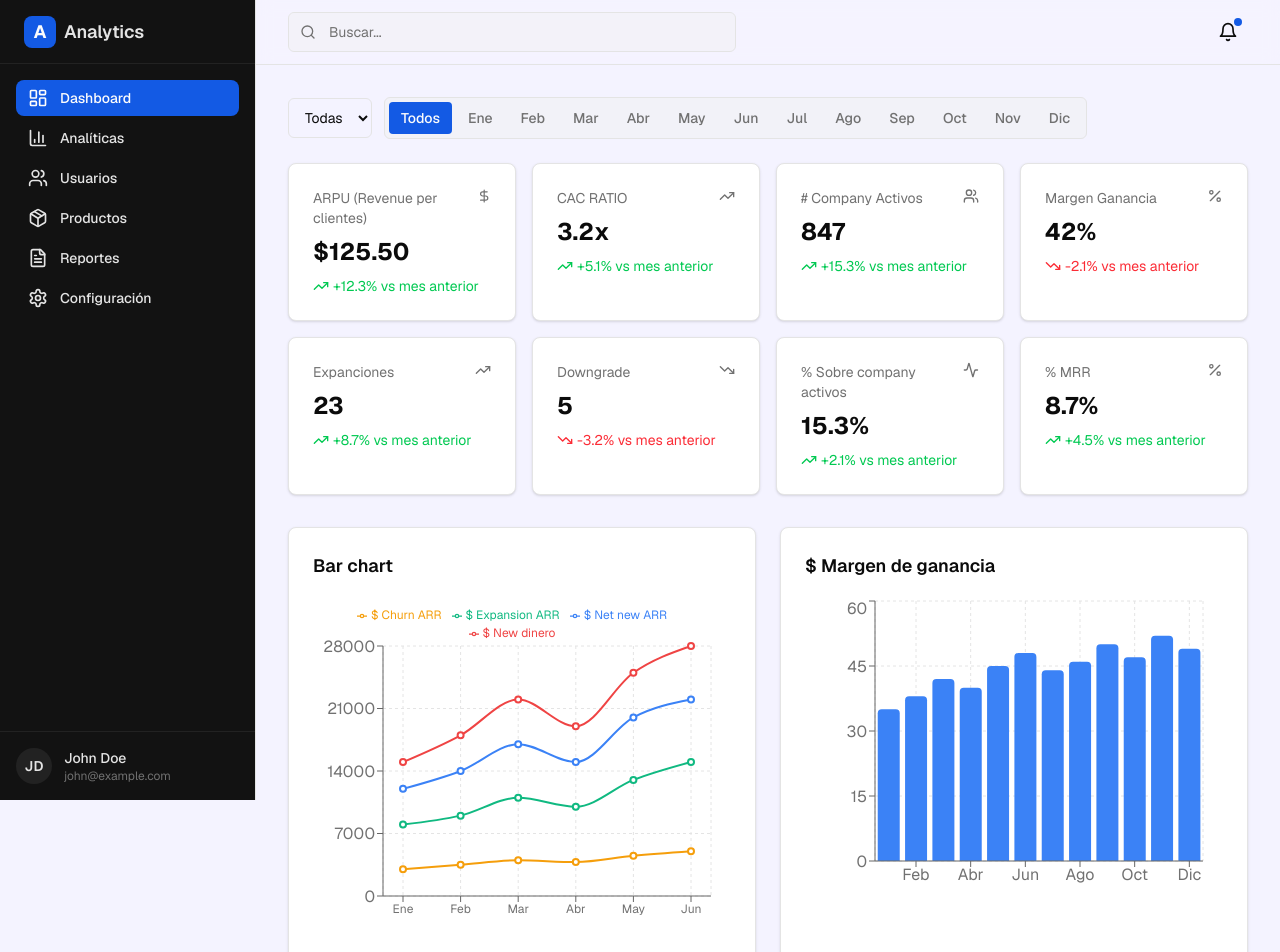
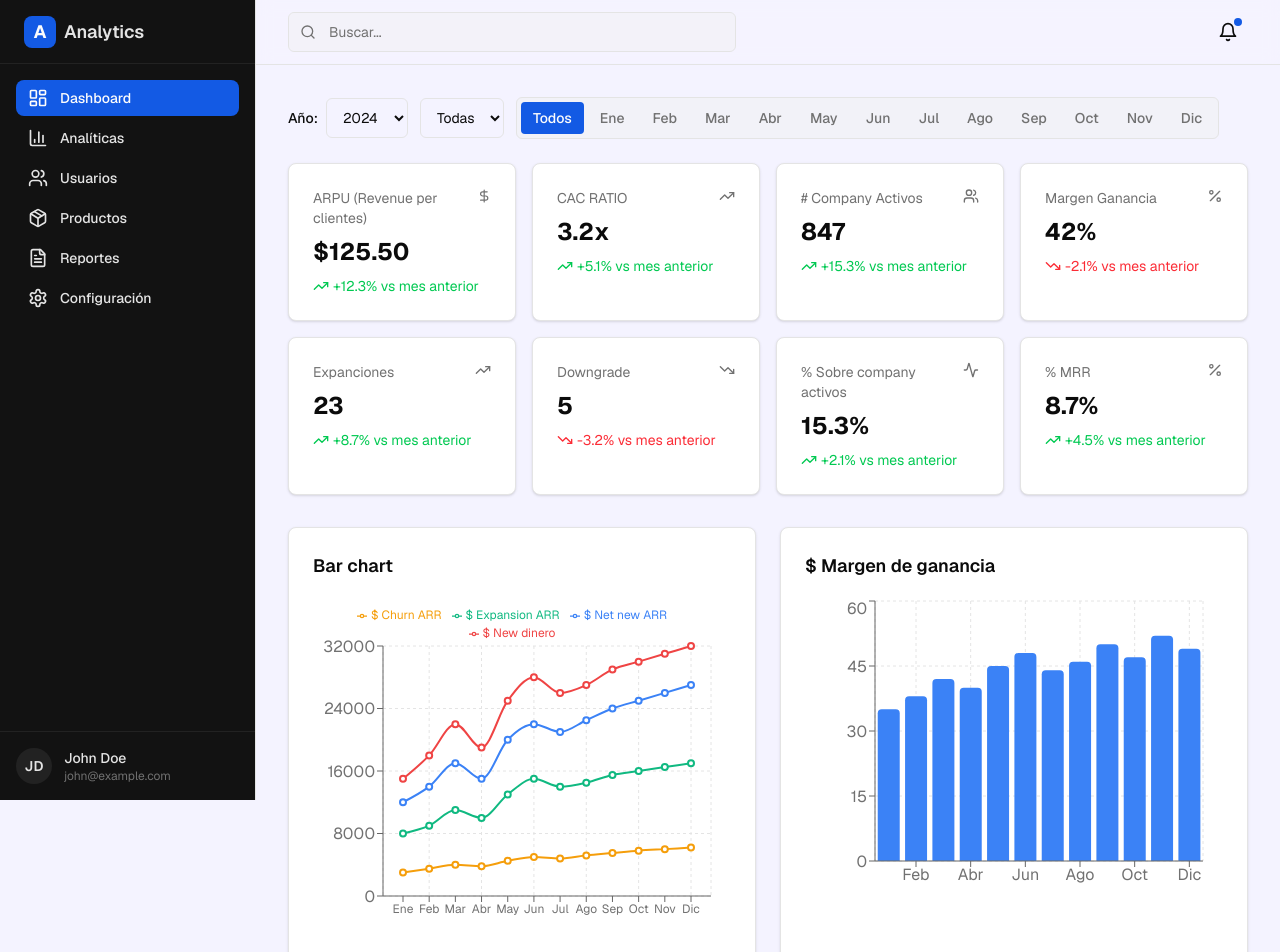
Before and after one commit to AndresMar59/Jobbi_dashboard_Next, a Next.js app: page /dashboard in a window 1280 px wide. Shown: the top 952 px of the page. Built offline with nearby package versions, Linux system fonts and the light colour scheme.

Commit message:
feat: extend data to December and add year filter in dashboard
Extend all chart data to December and add year selector in dashboard filters.

#VERCEL_SKIP

Co-authored-by: null <229854386+AndresMar59@users.noreply.github.com>

```diff
--- a/components/dashboard/arr-metrics-chart.tsx
+++ b/components/dashboard/arr-metrics-chart.tsx
@@ -9,6 +9,12 @@ const data = [
   { mes: "Abr", newDinero: 19000, netNewARR: 15000, expansionARR: 10000, churnARR: 3800 },
   { mes: "May", newDinero: 25000, netNewARR: 20000, expansionARR: 13000, churnARR: 4500 },
   { mes: "Jun", newDinero: 28000, netNewARR: 22000, expansionARR: 15000, churnARR: 5000 },
+  { mes: "Jul", newDinero: 26000, netNewARR: 21000, expansionARR: 14000, churnARR: 4800 },
+  { mes: "Ago", newDinero: 27000, netNewARR: 22500, expansionARR: 14500, churnARR: 5200 },
+  { mes: "Sep", newDinero: 29000, netNewARR: 24000, expansionARR: 15500, churnARR: 5500 },
+  { mes: "Oct", newDinero: 30000, netNewARR: 25000, expansionARR: 16000, churnARR: 5800 },
+  { mes: "Nov", newDinero: 31000, netNewARR: 26000, expansionARR: 16500, churnARR: 6000 },
+  { mes: "Dic", newDinero: 32000, netNewARR: 27000, expansionARR: 17000, churnARR: 6200 },
 ]
 
 export function ARRMetricsChart() {
--- a/components/dashboard/dashboard-filters.tsx
+++ b/components/dashboard/dashboard-filters.tsx
@@ -4,10 +4,27 @@ import { useState } from "react"
 
 export function DashboardFilters() {
   const [selectedMonth, setSelectedMonth] = useState("Todos")
+  const [selectedYear, setSelectedYear] = useState("2024")
   const months = ["Todos", "Ene", "Feb", "Mar", "Abr", "May", "Jun", "Jul", "Ago", "Sep", "Oct", "Nov", "Dic"]
+  const years = ["2022", "2023", "2024", "2025"]
 
   return (
     <div className="mb-6 flex flex-wrap gap-3">
+      <div className="flex items-center gap-2">
+        <label className="text-sm font-medium text-foreground">Año:</label>
+        <select
+          value={selectedYear}
+          onChange={(e) => setSelectedYear(e.target.value)}
+          className="h-10 rounded-md border border-input bg-background px-3 py-2 text-sm ring-offset-background focus-visible:outline-none focus-visible:ring-2 focus-visible:ring-ring focus-visible:ring-offset-2"
+        >
+          {years.map((year) => (
+            <option key={year} value={year}>
+              {year}
+            </option>
+          ))}
+        </select>
+      </div>
+
       {/* Filtro de fechas */}
       <div className="flex items-center gap-2">
         <select className="h-10 rounded-md border border-input bg-background px-3 py-2 text-sm ring-offset-background focus-visible:outline-none focus-visible:ring-2 focus-visible:ring-ring focus-visible:ring-offset-2">
```
